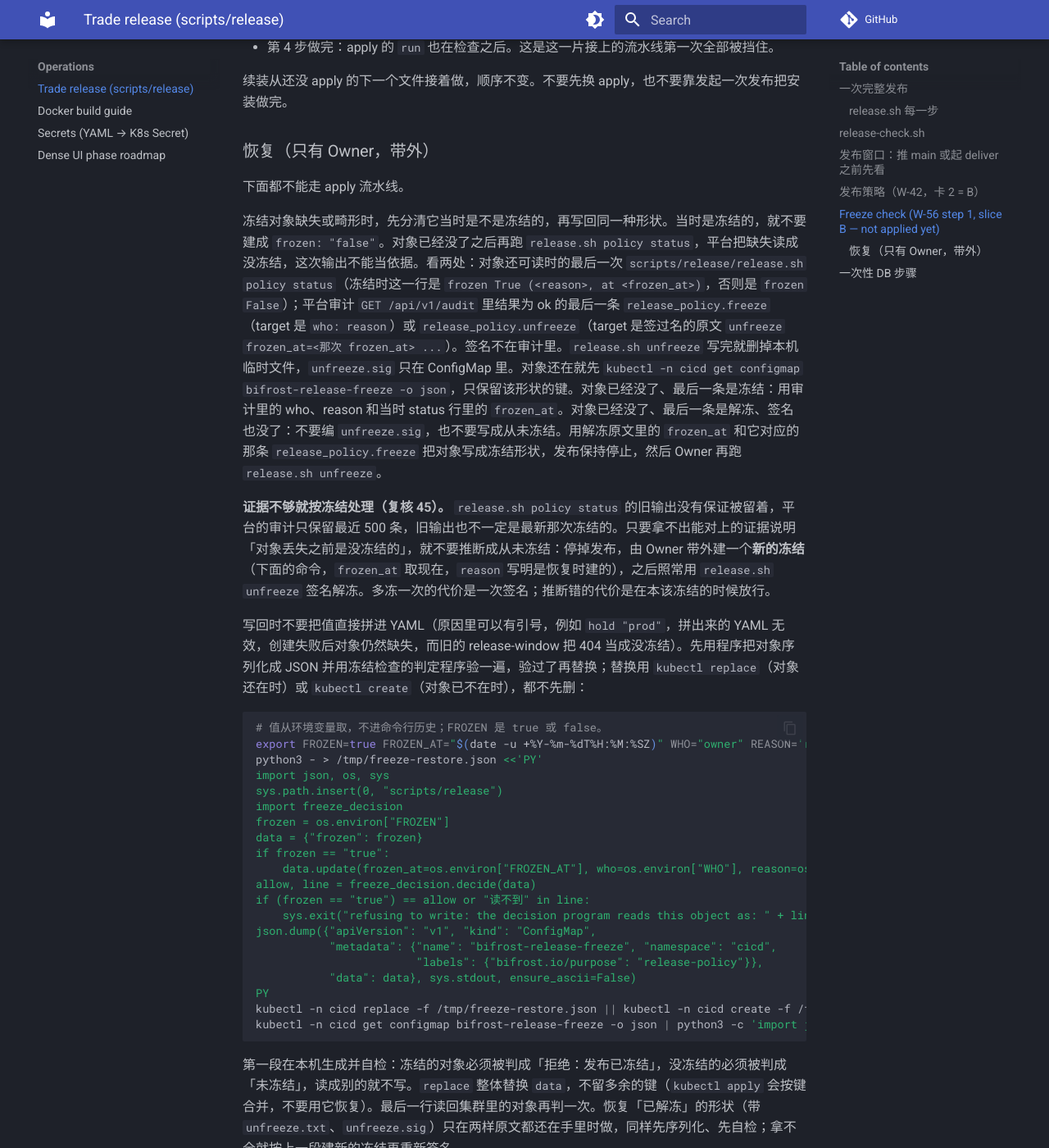
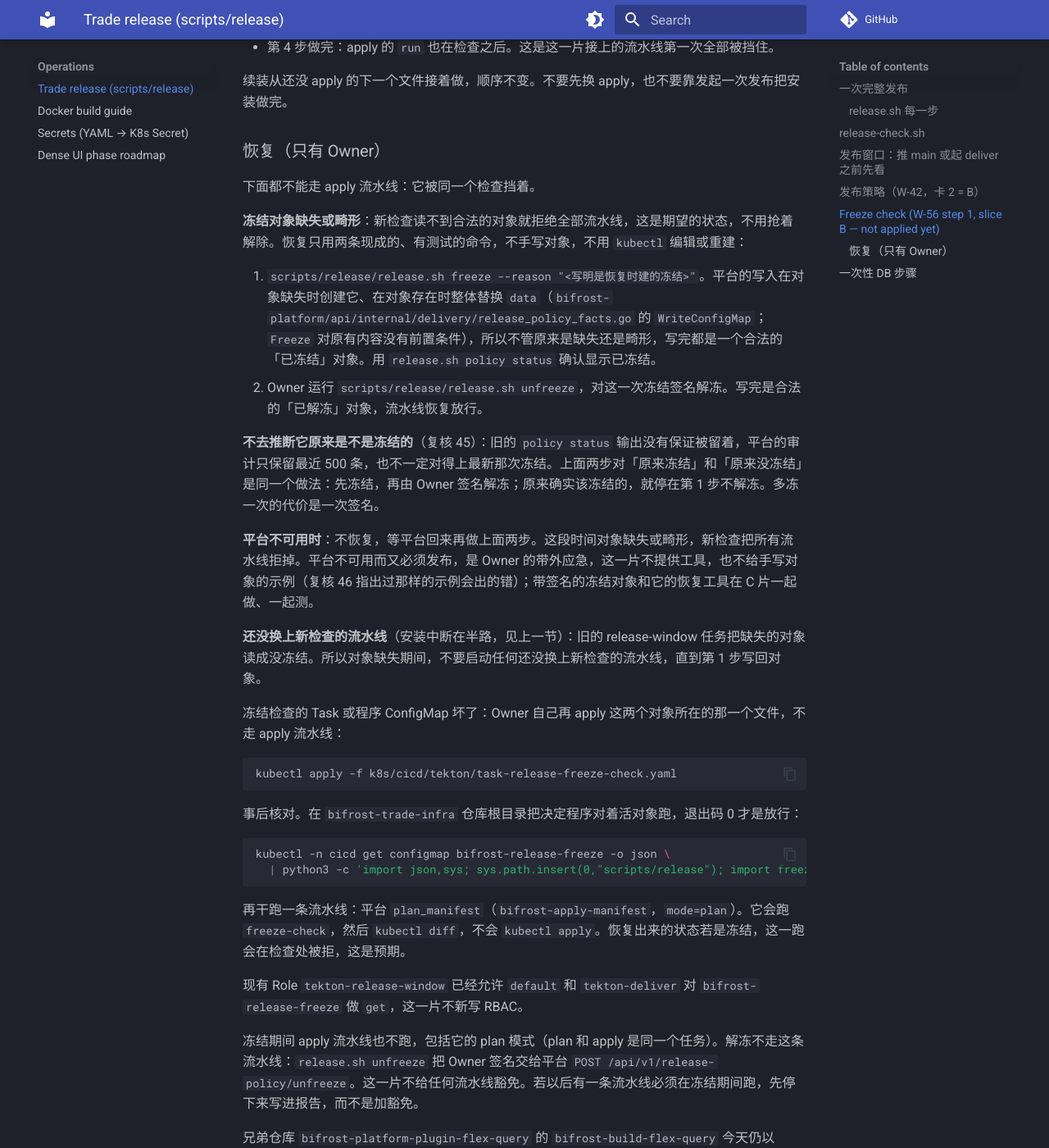
Before and after one commit to weitingzhao/bifrost-trade-infra, an MkDocs documentation site: the page built from docs/RELEASE.md, in a window 1280 px wide and 1400 px high, scrolled down 6166 px. Shown: the whole window at 82% size. Built offline with MkDocs 1.6.1 and Material for MkDocs 9.7.7, drawn with Linux system fonts in a browser that asks for light colours; comment, search, counter and statistics services are not loaded.

Commit message:
docs(release): recover the freeze object with the two existing commands; no hand-written object (W-56)
Review 46 found the restore snippet added in the previous commit wrong in three ways. It is
removed rather than patched: the platform's freeze creates the object when it is missing and
replaces its data when it is malformed, so recovery is "freeze through the platform, then the
Owner's signed un-freeze" — the same two steps whether or not the lost object was frozen. When
the platform is down nothing is restored and the check refuses everything, as intended.

Work: W-56

Co-Authored-By: Claude Opus 5.5 <noreply@anthropic.com>
Change-Id: I9ebcb5d0ff00ee0ceb3a011bd1b0e425c594a49e
Claude-Session: local_4a4cc96c-2607-4ed7-896d-9f9429571ab4
Claude-Transcript: 2867faf7-d37c-4dc4-9f3c-93aac2a2109d
Work: W-56

````diff
--- a/docs/RELEASE.md
+++ b/docs/RELEASE.md
@@ -173,40 +173,20 @@ PROD / platform-prod / research 的发布（级别 C）等 Owner 批，STG 与
 
 续装从还没 apply 的下一个文件接着做，顺序不变。不要先换 apply，也不要靠发起一次发布把安装做完。
 
-### 恢复（只有 Owner，带外）
+### 恢复（只有 Owner）
 
-下面都不能走 apply 流水线。
+下面都不能走 apply 流水线：它被同一个检查挡着。
 
-冻结对象缺失或畸形时，先分清它当时是不是冻结的，再写回同一种形状。当时是冻结的，就不要建成 `frozen: "false"`。对象已经没了之后再跑 `release.sh policy status`，平台把缺失读成没冻结，这次输出不能当依据。看两处：对象还可读时的最后一次 `scripts/release/release.sh policy status`（冻结时这一行是 `frozen    True  (<reason>, at <frozen_at>)`，否则是 `frozen    False`）；平台审计 `GET /api/v1/audit` 里结果为 ok 的最后一条 `release_policy.freeze`（target 是 `who: reason`）或 `release_policy.unfreeze`（target 是签过名的原文 `unfreeze frozen_at=<那次 frozen_at> ...`）。签名不在审计里。`release.sh unfreeze` 写完就删掉本机临时文件，`unfreeze.sig` 只在 ConfigMap 里。对象还在就先 `kubectl -n cicd get configmap bifrost-release-freeze -o json`，只保留该形状的键。对象已经没了、最后一条是冻结：用审计里的 who、reason 和当时 status 行里的 `frozen_at`。对象已经没了、最后一条是解冻、签名也没了：不要编 `unfreeze.sig`，也不要写成从未冻结。用解冻原文里的 `frozen_at` 和它对应的那条 `release_policy.freeze` 把对象写成冻结形状，发布保持停止，然后 Owner 再跑 `release.sh unfreeze`。
+**冻结对象缺失或畸形**：新检查读不到合法的对象就拒绝全部流水线，这是期望的状态，不用抢着解除。恢复只用两条现成的、有测试的命令，不手写对象，不用 `kubectl` 编辑或重建：
 
-**证据不够就按冻结处理（复核 45）。** `release.sh policy status` 的旧输出没有保证被留着，平台的审计只保留最近 500 条，旧输出也不一定是最新那次冻结的。只要拿不出能对上的证据说明「对象丢失之前是没冻结的」，就不要推断成从未冻结：停掉发布，由 Owner 带外建一个**新的冻结**（下面的命令，`frozen_at` 取现在，`reason` 写明是恢复时建的），之后照常用 `release.sh unfreeze` 签名解冻。多冻一次的代价是一次签名；推断错的代价是在本该冻结的时候放行。
+1. `scripts/release/release.sh freeze --reason "<写明是恢复时建的冻结>"`。平台的写入在对象缺失时创建它、在对象存在时整体替换 `data`（`bifrost-platform/api/internal/delivery/release_policy_facts.go` 的 `WriteConfigMap`；`Freeze` 对原有内容没有前置条件），所以不管原来是缺失还是畸形，写完都是一个合法的「已冻结」对象。用 `release.sh policy status` 确认显示已冻结。
+2. Owner 运行 `scripts/release/release.sh unfreeze`，对这一次冻结签名解冻。写完是合法的「已解冻」对象，流水线恢复放行。
 
-写回时不要把值直接拼进 YAML（原因里可以有引号，例如 `hold "prod"`，拼出来的 YAML 无效，创建失败后对象仍然缺失，而旧的 release-window 把 404 当成没冻结）。先用程序把对象序列化成 JSON 并用冻结检查的判定程序验一遍，验过了再替换；替换用 `kubectl replace`（对象还在时）或 `kubectl create`（对象已不在时），都不先删：
+**不去推断它原来是不是冻结的**（复核 45）：旧的 `policy status` 输出没有保证被留着，平台的审计只保留最近 500 条，也不一定对得上最新那次冻结。上面两步对「原来冻结」和「原来没冻结」是同一个做法：先冻结，再由 Owner 签名解冻；原来确实该冻结的，就停在第 1 步不解冻。多冻一次的代价是一次签名。
 
-```bash
-# 值从环境变量取，不进命令行历史；FROZEN 是 true 或 false。
-export FROZEN=true FROZEN_AT="$(date -u +%Y-%m-%dT%H:%M:%SZ)" WHO="owner" REASON='restored during recovery'
-python3 - > /tmp/freeze-restore.json <<'PY'
-import json, os, sys
-sys.path.insert(0, "scripts/release")
-import freeze_decision
-frozen = os.environ["FROZEN"]
-data = {"frozen": frozen}
-if frozen == "true":
-    data.update(frozen_at=os.environ["FROZEN_AT"], who=os.environ["WHO"], reason=os.environ["REASON"])
-allow, line = freeze_decision.decide(data)
-if (frozen == "true") == allow or "读不到" in line:
-    sys.exit("refusing to write: the decision program reads this object as: " + line)
-json.dump({"apiVersion": "v1", "kind": "ConfigMap",
-           "metadata": {"name": "bifrost-release-freeze", "namespace": "cicd",
-                        "labels": {"bifrost.io/purpose": "release-policy"}},
-           "data": data}, sys.stdout, ensure_ascii=False)
-PY
-kubectl -n cicd replace -f /tmp/freeze-restore.json || kubectl -n cicd create -f /tmp/freeze-restore.json
-kubectl -n cicd get configmap bifrost-release-freeze -o json | python3 -c 'import json,sys; sys.path.insert(0,"scripts/release"); import freeze_decision; print(freeze_decision.decide(json.load(sys.stdin)["data"])[1])'
-```
+**平台不可用时**：不恢复，等平台回来再做上面两步。这段时间对象缺失或畸形，新检查把所有流水线拒掉。平台不可用而又必须发布，是 Owner 的带外应急，这一片不提供工具，也不给手写对象的示例（复核 46 指出过那样的示例会出的错）；带签名的冻结对象和它的恢复工具在 C 片一起做、一起测。
 
-第一段在本机生成并自检：冻结的对象必须被判成「拒绝：发布已冻结」，没冻结的必须被判成「未冻结」，读成别的就不写。`replace` 整体替换 `data`，不留多余的键（`kubectl apply` 会按键合并，不要用它恢复）。最后一行读回集群里的对象再判一次。恢复「已解冻」的形状（带 `unfreeze.txt`、`unfreeze.sig`）只在两样原文都还在手里时做，同样先序列化、先自检；拿不全就按上一段建新的冻结再重新签名。
+**还没换上新检查的流水线**（安装中断在半路，见上一节）：旧的 release-window 任务把缺失的对象读成没冻结。所以对象缺失期间，不要启动任何还没换上新检查的流水线，直到第 1 步写回对象。
 
 冻结检查的 Task 或程序 ConfigMap 坏了：Owner 自己再 apply 这两个对象所在的那一个文件，不走 apply 流水线：
 
````
